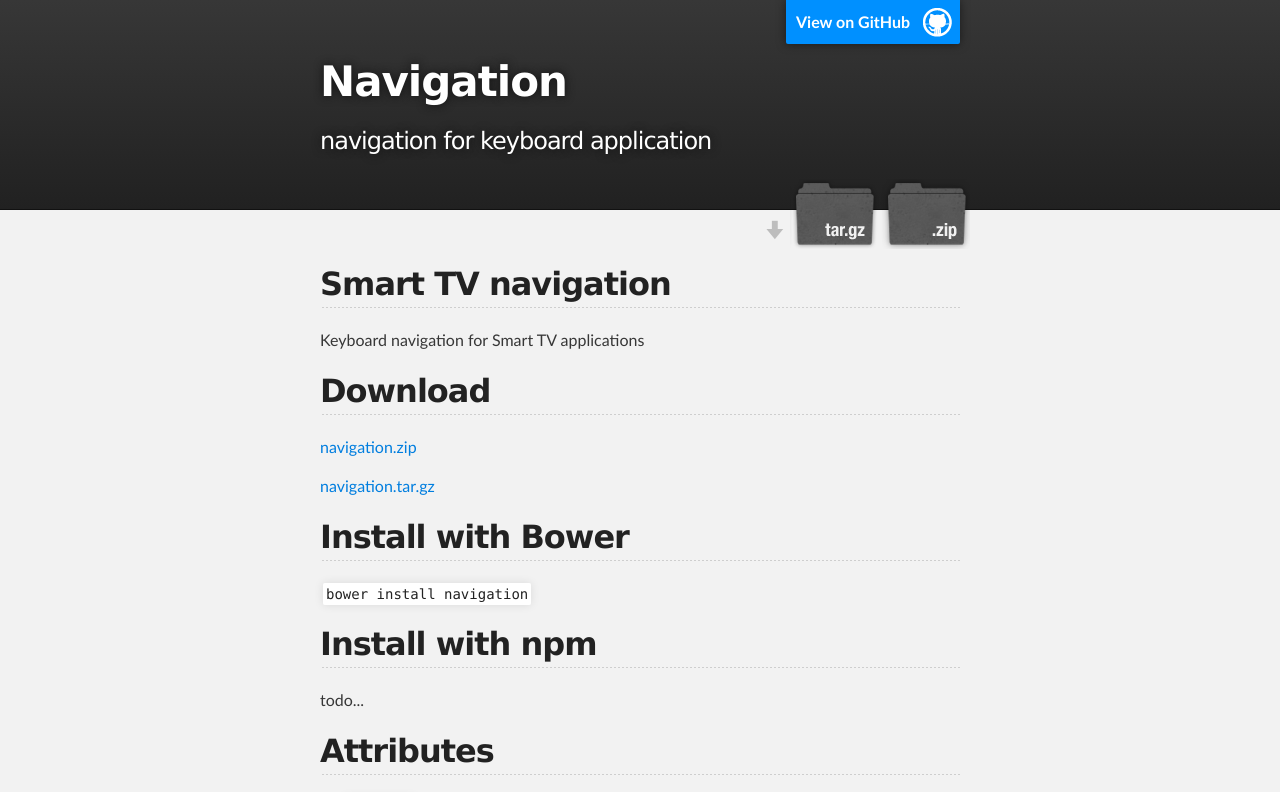
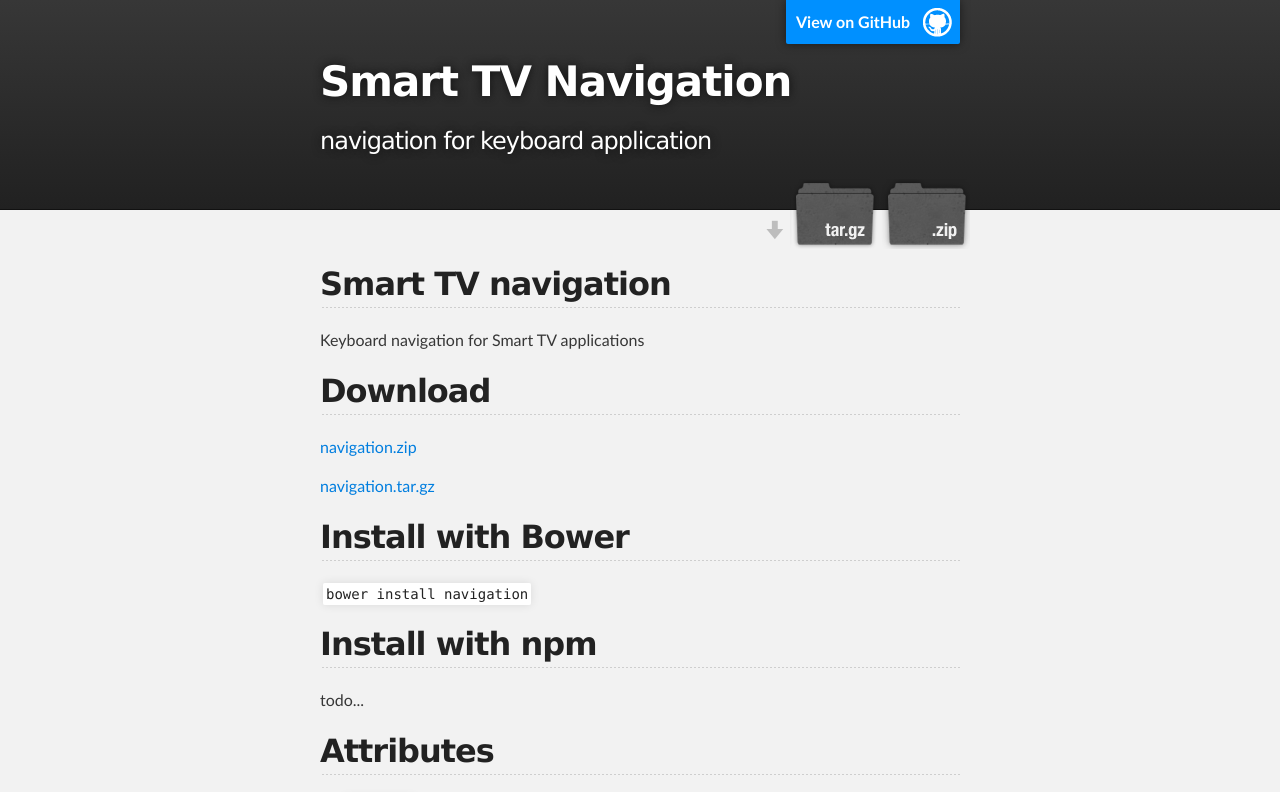
Before and after one commit to ahiipsa/navigation, a plain HTML site: page index.html in a window 1280 px wide. Shown: the top 792 px of the page. Drawn offline with Linux system fonts and the light colour scheme.

Commit message:
search engine optimization

```diff
--- a/index.html
+++ b/index.html
@@ -8,7 +8,7 @@
 
     <link rel="stylesheet" type="text/css" media="screen" href="stylesheets/stylesheet.css">
 
-    <title>Navigation</title>
+    <title>Navigation for Smart TV application</title>
   </head>
 
   <body>
@@ -18,7 +18,7 @@
         <header class="inner">
           <a id="forkme_banner" href="https://github.com/ahiipsa/navigation">View on GitHub</a>
 
-          <h1 id="project_title">Navigation</h1>
+          <h1 id="project_title">Smart TV Navigation</h1>
           <h2 id="project_tagline">navigation for keyboard application</h2>
 
             <section id="downloads">
```
Also changed, not shown: demo/navigation.html (+1 -1 lines).
